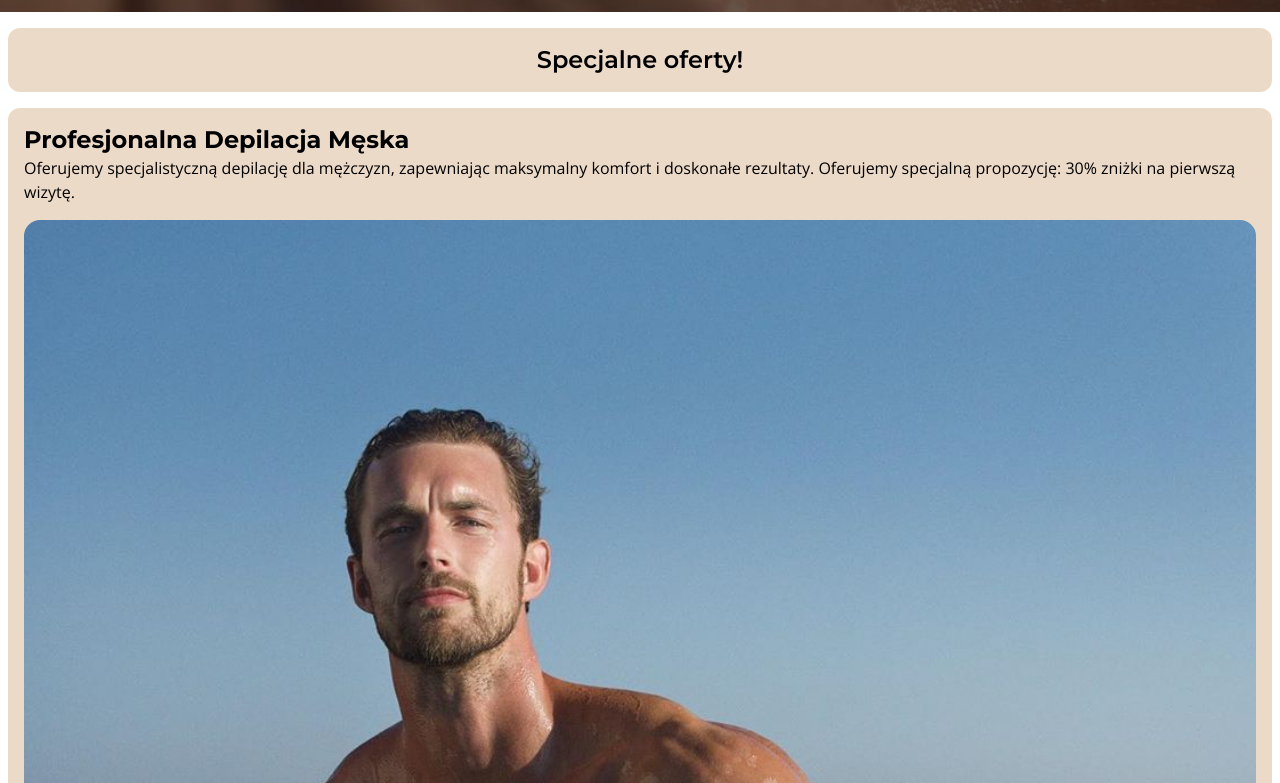
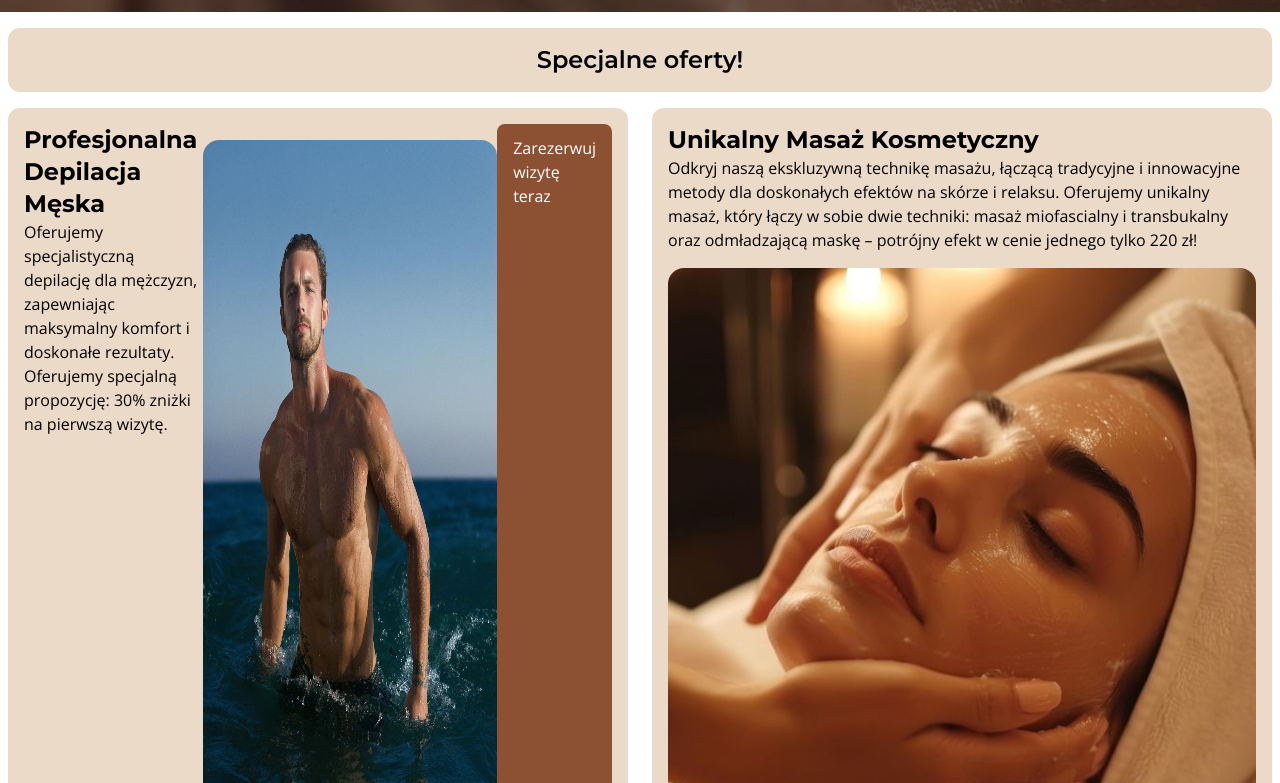
Before and after one commit to maxbezs/zona-laser, a Next.js app: page / in a window 1280 px wide. Shown: the part 397-1180 px from the top of the page. Built offline with nearby package versions, Linux system fonts and the light colour scheme; no server answers.

Commit message:
analitics

```diff
--- /dev/null
+++ b/app/components/GoogleAnalytics.jsx
@@ -0,0 +1,26 @@
+import React from "react";
+import Script from "next/script";
+
+const GoogleAnalytics = () => {
+  return (
+    <>
+      <Script
+        strategy="lazyOnload"
+        src={`https://www.googletagmanager.com/gtag/js?id=${process.env.NEXT_PUBLIC_MEASUREMENT_ID}`}
+      />
+
+      <Script id="" strategy="lazyOnload">
+        {`
+              window.dataLayer = window.dataLayer || [];
+              function gtag(){dataLayer.push(arguments);}
+              gtag('js', new Date());
+              gtag('config', '${process.env.NEXT_PUBLIC_MEASUREMENT_ID}', {
+              page_path: window.location.pathname,
+              });
+          `}
+      </Script>
+    </>
+  );
+};
+
+export default GoogleAnalytics;
--- a/app/layout.js
+++ b/app/layout.js
@@ -2,6 +2,7 @@ import Footer from "./components/Footer";
 import "./globals.css";
 import localFont from "next/font/local";
 import { Montserrat, Open_Sans } from "next/font/google";
+import GoogleAnalytics from "./components/GoogleAnalytics";
 
 const openSans = Open_Sans({
   subsets: ["latin"],
@@ -57,6 +58,8 @@ export default function RootLayout({ children }) {
         />
       </head>
       <body>
+        {" "}
+        <GoogleAnalytics />
         {children}
         <Footer />
       </body>
--- a/app/page.js
+++ b/app/page.js
@@ -42,20 +42,23 @@ export default function Home() {
         </div>
         <div className="px-2">
           <H2>Specjalne oferty!</H2>
-          <div className="flex flex-col gap-6">
-            <div className="rounded-xl bg-[#ECDAC9] p-4">
+          <div className="flex flex-col sm:flex-row gap-6">
+            <div className="rounded-xl flex flex-col w-full bg-[#ECDAC9] p-4 sm:w-1/2 sm:flex-row">
+              <div>
                 <H3>Profesjonalna Depilacja Męska</H3>
                 <p className="font-opensans">
                   Oferujemy specjalistyczną depilację dla mężczyzn, zapewniając
                   maksymalny komfort i doskonałe rezultaty. Oferujemy specjalną
                   propozycję: 30% zniżki na pierwszą wizytę.
                 </p>
+              </div>
+
               <Image
                 alt="depilacja mezczyzn"
                 src="/depilacja-mezczyzn.jpg"
                 width="1080"
                 height="1350"
-                className="rounded-2xl w-full h-auto my-4"
+                className="rounded-2xl w-1/2 h-auto my-4"
               />
               <a
                 href={
@@ -66,7 +69,7 @@ export default function Home() {
                 Zarezerwuj wizytę teraz
               </a>
             </div>
-            <div className="rounded-xl bg-[#ECDAC9] p-4">
+            <div className="rounded-xl w-full bg-[#ECDAC9] p-4 sm:w-1/2">
               <H3>Unikalny Masaż Kosmetyczny</H3>
               <p className="font-opensans">
                 Odkryj naszą ekskluzywną technikę masażu, łączącą tradycyjne i
```
Lines whose indentation alone changed are shown as unchanged.
